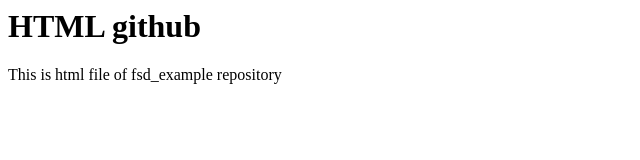
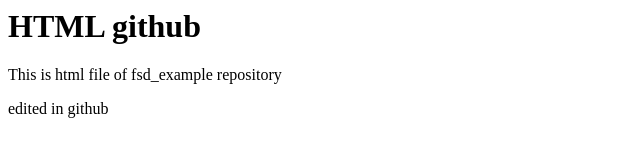
Before and after one commit to abhinandan6424/fsd_example, a plain HTML site: page index.html in a window 1280 px wide. Shown: the whole page, without its empty margins (0-640 px from the left). Drawn offline with Linux system fonts and the light colour scheme.

Commit message:
Update index.html
edited successfully

```diff
--- a/index.html
+++ b/index.html
@@ -7,5 +7,6 @@
 <body>
     <h1>HTML github</h1>
     <p>This is html file of fsd_example repository</p>
+    <p>edited in github</p>
 </body>
 </html>
```
